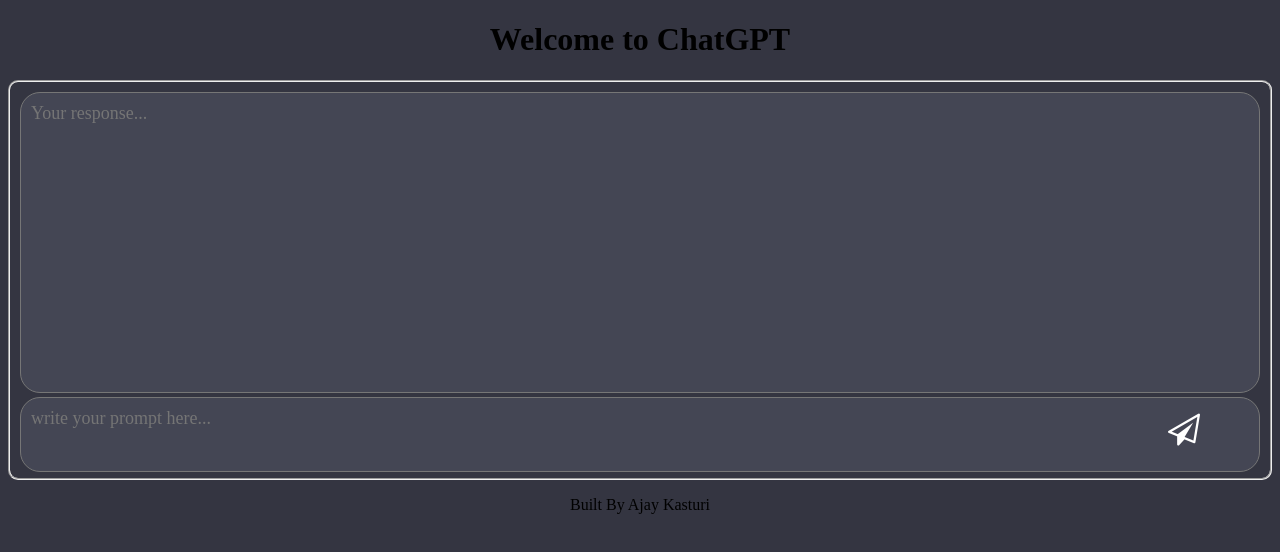
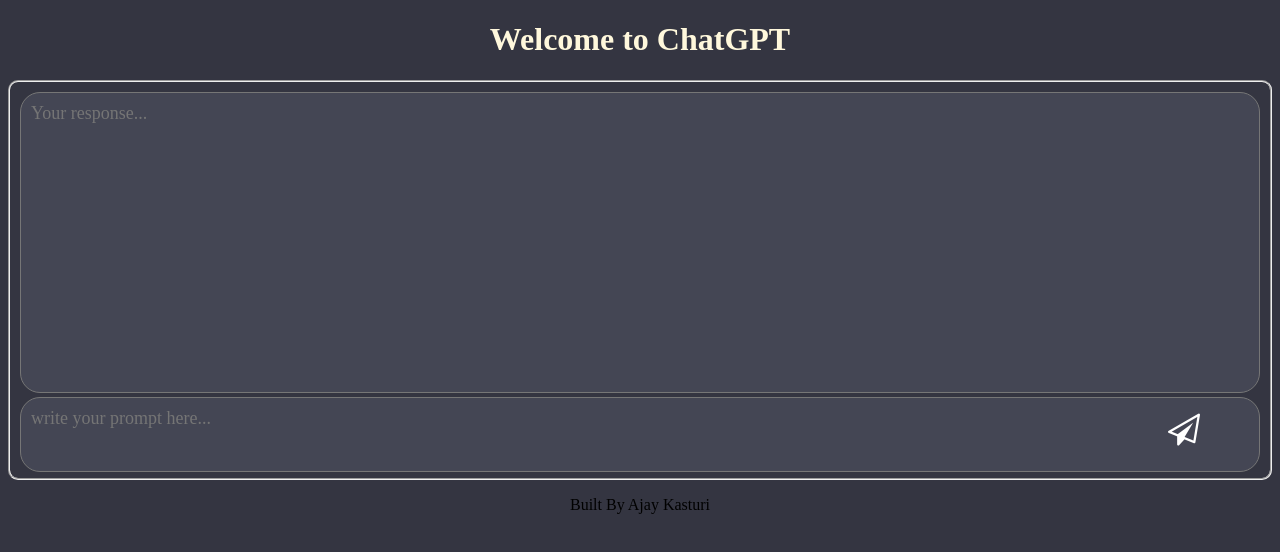
Before and after one commit to ajaykasturi/chatgpt, a plain HTML site: page index.html in a window 1280 px wide. Drawn offline with Linux system fonts and the light colour scheme.

Commit message:
Update index.html

```diff
--- a/index.html
+++ b/index.html
@@ -66,10 +66,14 @@
         .frm{
             position: relative;
         }
+        h1{
+            text-align: center;
+            color:cornsilk
+        }
     </style>
 </head>
 <body>
-    <h1 style="text-align: center;">Welcome to ChatGPT</h1>
+    <h1>Welcome to ChatGPT</h1>
     <div class="container">
         <fieldset id="field">
             <textarea name="response" class="response" placeholder="Your response..." ></textarea>
```
